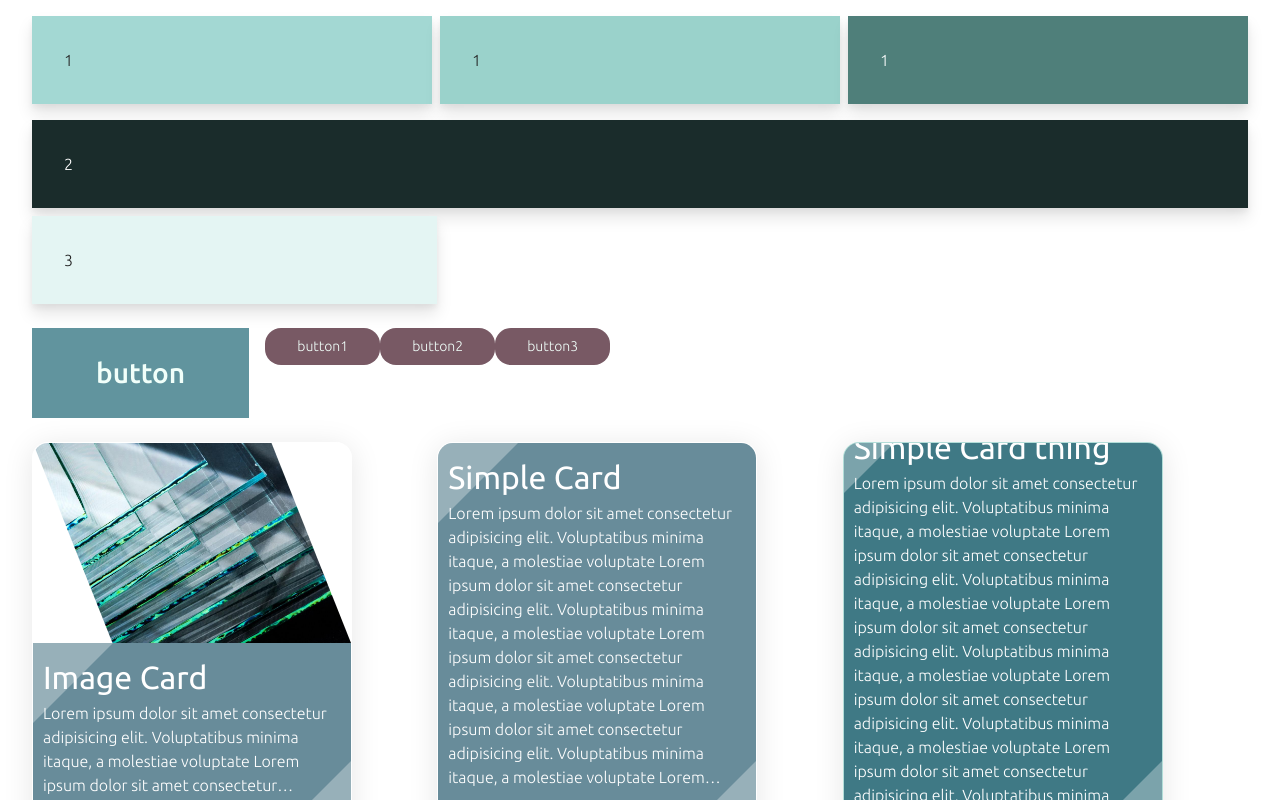
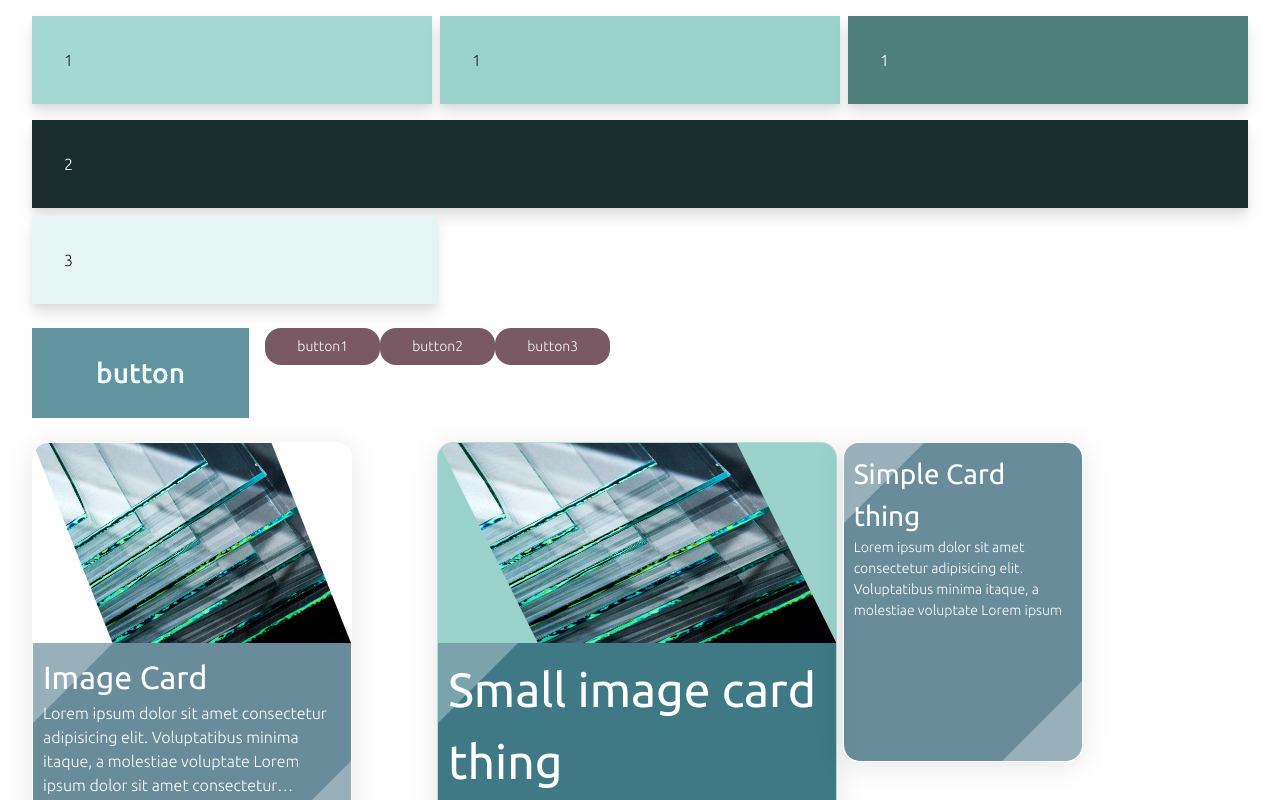
Before and after one commit to ivprodanov/sparrow, a React (Vite) app: page / in a window 1280 px wide. Shown: the top 800 px of the page. Built offline with nearby package versions, Linux system fonts and the light colour scheme; a web font is replaced by a local one.

Commit message:
Card thing generation corrected.

```diff
--- a/src/App.jsx
+++ b/src/App.jsx
@@ -60,7 +60,7 @@ function App() {
 
         </div>
         <div className="col-4">
-        <Card title='Simple Card' variant="simple-card" cardImage={GlassImage}>
+        <Thing cardTitle={'Small image card thing'} description={'a big primary image-card'} cardImage={GlassImage}>
             Lorem ipsum dolor sit amet consectetur adipisicing elit.
             Voluptatibus minima itaque, a molestiae voluptate
             Lorem ipsum dolor sit amet consectetur adipisicing elit.
@@ -71,19 +71,12 @@ function App() {
             Voluptatibus minima itaque, a molestiae voluptate
             Lorem ipsum dolor sit amet consectetur adipisicing elit.
             Voluptatibus minima itaque, a molestiae voluptate
-          </Card>
+          </Thing>
         </div>
         <div className="col-4">
         <Thing cardTitle={'Simple Card thing'} description={'a small card'}>Lorem ipsum dolor sit amet consectetur adipisicing elit.
             Voluptatibus minima itaque, a molestiae voluptate
-            Lorem ipsum dolor sit amet consectetur adipisicing elit.
-            Voluptatibus minima itaque, a molestiae voluptate
-            Lorem ipsum dolor sit amet consectetur adipisicing elit.
-            Voluptatibus minima itaque, a molestiae voluptate
-            Lorem ipsum dolor sit amet consectetur adipisicing elit.
-            Voluptatibus minima itaque, a molestiae voluptate
-            Lorem ipsum dolor sit amet consectetur adipisicing elit.
-            Voluptatibus minima itaque, a molestiae voluptate</Thing>
+            Lorem ipsum</Thing>
         </div>
       </div>
     </div>
--- a/src/components/Card.jsx
+++ b/src/components/Card.jsx
@@ -8,14 +8,15 @@ const Card = ({
   size = "md", // default size
   cardImage,
   imageAlt = "image",
+  stylings
 }) => {
   const classNames = `card card-${variant} card-${size}`;
   return (
-    <div className={classNames}>
-      {cardImage && variant != 'simple-card' && <div class="card--image">
+    <div className={stylings ? stylings : classNames}>
+      {cardImage && variant != 'simple-card' && <div className="card--image">
         <img src={cardImage} alt={imageAlt} />
       </div>}
-      <div class="card--content">
+      <div className="card--content">
         <div className="card--content--title">
           <h1>{title}</h1>
         </div>
--- a/src/components/Thing.jsx
+++ b/src/components/Thing.jsx
@@ -1,29 +1,40 @@
 import { useEffect, useState } from "react";
 import { ComponentMappings, ThingMappings } from "./ThingMappings";
 
-export const Thing = ({ description, children, event, image, imageAlt, cardTitle }) => {
-    const [component, setComponent] = useState();
+export const Thing = ({ description, children, event, cardImage, imageAlt, cardTitle }) => {
+  const [component, setComponent] = useState(null);
 
   useEffect(() => {
+    if (!description) {
+      console.error("No description provided!");
+      return;
+    }
+
     let thing = determineThing();
-    console.log(ThingMappings[thing.type])
-    console.log(thing.description)
+    console.log("ThingMappings:", ThingMappings[thing.type]);
+    console.log("Thing description:", thing.description);
 
     setComponent(thing);
   }, [description]);
 
   const determineThing = () => {
+    if (!description) return null;
+
     let descriptionElements = description.split(" ");
     let typeOfThing = descriptionElements[descriptionElements.length - 1];
-    let descriptions = descriptionElements.slice(0, -1)
+    let descriptions = descriptionElements.slice(0, -1);
 
     let describedThing = {
-        type: typeOfThing,
-        description: descriptions
-    }
+      type: typeOfThing,
+      description: descriptions,
+    };
 
     return describedThing;
   };
 
-  return ComponentMappings(component, children, event, image, imageAlt, cardTitle);
+  if (!component) {
+    return null;
+  }
+
+  return ComponentMappings(component, children, event, cardImage, imageAlt, cardTitle);
 };
--- a/src/components/ThingMappings.jsx
+++ b/src/components/ThingMappings.jsx
@@ -3,16 +3,16 @@ import Card from "./Card";
 
 export const ThingMappings = {
   button: {
-    //size
+    // size
     big: ["p-x-700", "p-y-400", "fs-700", "fw-500"],
     "medium-sized": ["p-x-500", "p-y-200", "fs-500"],
     small: ["p-x-500", "p-y-200", "fs-200"],
-    //color
+    // color
     primary: ["button-primary"],
     secondary: ["button-secondary"],
     accent: ["accent-500"],
     neutral: ["neutral-500"],
-    //borders
+    // borders
     rounded: ["radius-lg"],
     bordered: ["border-sm"],
     "thick-bordered": ["border-md"],
@@ -20,38 +20,113 @@ export const ThingMappings = {
 
   // Card
   card: {
-    //size
+    // size
     big: ["lg"],
     "medium-sized": ["md"],
     small: ["sm"],
-    //color
+    // color
     primary: ["card-primary"],
     secondary: ["card-secondary"],
     accent: ["card-accent"],
     neutral: ["card-neutral"],
-    //borders
+    // borders
+    rounded: ["radius-lg"],
+    bordered: ["border-sm"],
+    "thick-bordered": ["border-md"],
+  },
+
+  "image-card": {
+    // size
+    big: ["lg"],
+    "medium-sized": ["md"],
+    small: ["sm"],
+    // color
+    primary: ["card-primary"],
+    secondary: ["card-secondary"],
+    accent: ["card-accent"],
+    neutral: ["card-neutral"],
+    // borders
     rounded: ["radius-lg"],
     bordered: ["border-sm"],
     "thick-bordered": ["border-md"],
   },
 };
 
-export const ComponentMappings = (component, children, event, image, imageAlt, cardTitle) => {
-  const filterMappings = (mappings, keys) => {
-    // Flatten the values that match the input keys
+export const ComponentMappings = (
+  component,
+  children,
+  event,
+  image,
+  imageAlt,
+  cardTitle
+) => {
+  const filterMappings = (mappings, type, keys) => {
+    const typeMappings = mappings[type];  // Get specific mappings for the component type
+
+    // Filter the classes based on the given keys
     return keys.reduce((result, key) => {
-      if (key in mappings.button) {
-        result = result.concat(mappings.button[key]);
+      if (key in typeMappings) {
+        result = result.concat(typeMappings[key]);
       }
-      console.log(result);
       return result;
     }, []);
   };
 
+  // Ensure filteredClasses is set based on the correct component type
   const filteredClasses =
-    component && filterMappings(ThingMappings, component.description);
+    component && filterMappings(ThingMappings, component.type, component.description);
 
-    console.log(component, filteredClasses)
+  // Helper function to extract size class
+  const extractSizeClass = (component, mappings) => {
+    if (!component?.type || !mappings[component.type]) {
+      console.warn("Invalid component type or mappings:", component);
+      return "md"; // Default size
+    }
+
+    const descriptionKeys = Array.isArray(component.description)
+      ? component.description
+      : component.description.split(" ");
+
+    const validMappings = mappings[component.type];
+
+    for (let key of descriptionKeys) {
+      if (key in validMappings) {
+        return validMappings[key][0]; // Return the first matched size class
+      }
+    }
+
+    return "md"; // Default size if no match is found
+  };
+  const generateClassNames = (component, sizeClass, additionalClasses) => {
+    let classNames = [];
+
+    // Add base class for all cards
+    classNames.push("card");
+
+    // Add specific class based on component type (card-simple-card, card-image-card)
+    if (component?.type === "image-card") {
+      classNames.push("card-image-card");
+    } else {
+      classNames.push("card-simple-card");
+    }
+
+    // Add the size class (e.g., 'card-lg', 'card-sm', etc.)
+    classNames.push(`card-${sizeClass}`);
+
+    // Add any additional classes passed to the component
+    if (additionalClasses) {
+      classNames = classNames.concat(additionalClasses);
+    }
+
+    return classNames.join(" ");
+  };
+
+
+  // Extract size class for the component
+  const sizeClass = extractSizeClass(component, ThingMappings);
+
+  // Generate the class names properly
+  const classNames = generateClassNames(component, sizeClass, filteredClasses);
 
   if (component) {
     switch (component.type) {
@@ -61,15 +136,16 @@ export const ComponentMappings = (component, children, event, image, imageAlt, c
             {children}
           </Button>
         );
-        break;
       case "card":
+      case "image-card":
         return (
           <Card
-            cardImage={image}
+            cardImage={component.type === "image-card" ? image : null}
             imageAlt={imageAlt}
-            stylings={filteredClasses.join(" ")}
+            stylings={classNames}  // Pass the properly generated class names
             title={cardTitle}
-            size={'md'}
+            variant={component.type}
+            size={sizeClass}
           >
             {children}
           </Card>
@@ -79,6 +155,7 @@ export const ComponentMappings = (component, children, event, image, imageAlt, c
     }
   }
 };
+
 
 export const ComponentsMappings = (component) => {
   const filterMappings = (mappings, keys) => {
```
